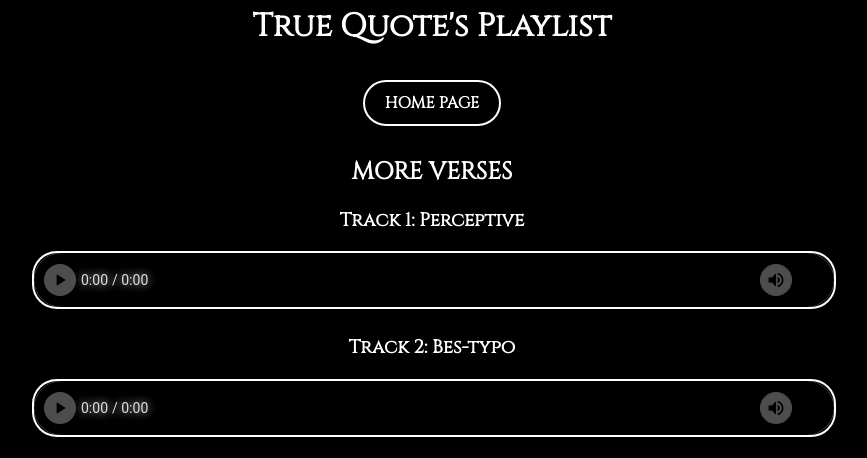
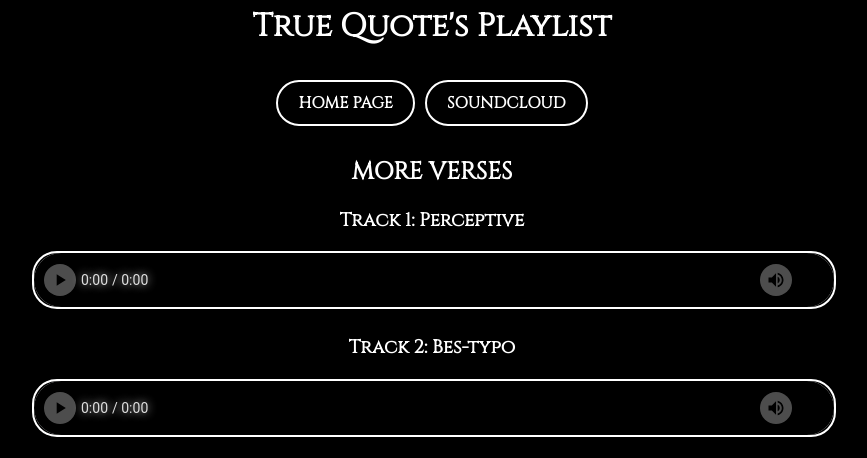
Before and after one commit to Trumusic9595/Trumusic, a plain HTML site: page index.html in a window 1280 px wide. Shown: the part 342-800 px from the top of the page, without its empty margins (208-1075 px from the left). Drawn offline with Linux system fonts and the light colour scheme.

Commit message:
Update index.html

```diff
--- a/index.html
+++ b/index.html
@@ -122,10 +122,13 @@
     <h1>True Quote's Playlist</h1>
 
     <div class="button-container">
-        <a href="https://trumusic9595.github.io/Trumusic-info/" class="button">
-            <span><strong>HOME PAGE</strong></span>
-        </a>
-    </div>
+    <a href="https://trumusic9595.github.io/Trumusic-info/" class="button">
+        <span><strong>HOME PAGE</strong></span>
+    </a>
+    <a href="https://on.soundcloud.com/6f3nC" class="button">
+        <span><strong>SOUNDCLOUD</strong></span>
+    </a>
+</div>
 
     <h2>MORE VERSES</h2>
     <ul class="playlist">
```
